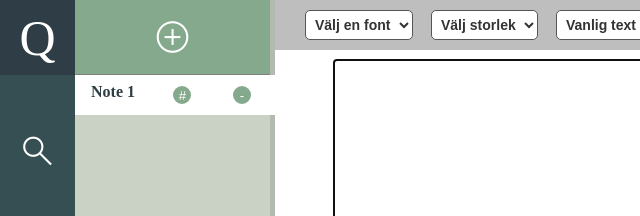
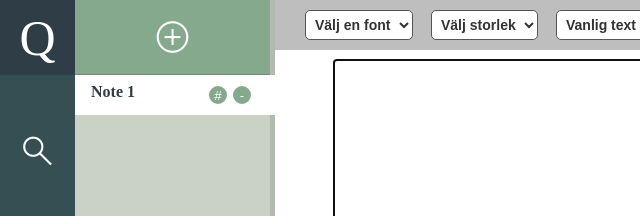
Before and after one commit to JensLnu/Qurie-anteckningsbok-team-gbg, a plain HTML site: page index.html in a window 1280 px wide. Both pictures are taken after a click on the button "add_circle". Shown: the top 216 px of the page, 0-640 px from the left. Drawn offline with nearby package versions, Linux system fonts and the light colour scheme.

Commit message:
added extra div (note-header-container) for css in sidebar, added so createHtmlElement takes 2 classes

```diff
--- a/css/tags.css
+++ b/css/tags.css
@@ -10,3 +10,22 @@
     background-color: rgb(132, 169, 140);
     transition: 0.5s;
 }
+
+.notes {
+    flex-direction: column;
+  }
+
+  .flex {
+    display: flex;
+  }
+
+  .hashtag-input {
+    /* max-width: fit-content; */
+    font-size: 0.6rem;
+    margin-right: auto;
+    /*padding: 0; */
+  }
+
+  .note-key-display {
+    margin-right: auto;
+  }
--- a/js/add-several-notes.js
+++ b/js/add-several-notes.js
@@ -44,9 +44,7 @@ function createNotesContainer(noteId) {
     const notes = document.createElement('div');
     notes.classList.add('notes');
     hithLightTargedNote(notes); // gör så att den nya noten får vit bg färg och ser targetad ut
-
-    // Knapp för att ta bort anteckning
-    const deleteBtn = createDeleteButton(noteId);
+    const noteHeaderContainer = createHtmlElem('div', null, notes, 'note-header-container', 'flex');
 
     // Visa antecknings-ID i notes
     let jsonObj = JSON.parse(localStorage.getItem(noteId)); // hämtar sparad note för att bestämma vilket namn rubriken ska ha
@@ -54,25 +52,26 @@ function createNotesContainer(noteId) {
     <div class='note-key-display' contenteditable='true' spellcheck='false' data-noteId='${noteId}'>
     ${(jsonObj === null ? `Note ${noteId}` : jsonObj.title)}
     </div>`
-    notes.innerHTML += noteKeyDisplay;
+    noteHeaderContainer.innerHTML += noteKeyDisplay;
 
-    const displayHashtagBtn = createHtmlElem('button', '#', notes, 'hashtag-btn');
+    const displayHashtagBtn = createHtmlElem('button', '#', noteHeaderContainer, 'hashtag-btn');
     //notes.appendChild(displayHashtagBtn); // borde inte behövas men de gör den tydligen
 
-    notes.appendChild(deleteBtn);
+    // Knapp för att ta bort anteckning
+    const deleteBtn = createDeleteButton(noteId, noteHeaderContainer);
+    // notes.appendChild(deleteBtn); // görs i createDeleteButton
+
     savedNotes.appendChild(notes);
 
     displayHashtagBtn.addEventListener('click', (e) => {
         // e.stopPropagation();
         addHashtag(e);
     });
-
-    return displayHashtagBtn;
 }
 
 // Funktion för att ta bort anteckning
-function createDeleteButton(noteId) {
-    const deleteBtn = createHtmlElem('button', '-', null, 'delete-btn');
+function createDeleteButton(noteId, noteHeaderContainer) {
+    const deleteBtn = createHtmlElem('button', '-', noteHeaderContainer, 'delete-btn');
     // document.createElement('button');
     // deleteBtn.classList.add('delete-btn');
     // deleteBtn.textContent = '-';
--- a/js/moduls/createHtmlElem.js
+++ b/js/moduls/createHtmlElem.js
@@ -1,8 +1,9 @@
 // skapar ett html-element med innehåll, html-classer och appendar det till ett förälder element
-export function createHtmlElem(htmlElem, content, appendTo, className1) {
+export function createHtmlElem(htmlElem, content, appendTo, className1, className2) {
     const elem = document.createElement(htmlElem);
     elem.textContent = content;
     if (className1 !== undefined) elem.classList.add(className1);
+    if (className2 !== undefined) elem.classList.add(className2);
     if (appendTo === null) return elem
     appendTo.append(elem);
     return elem
--- a/js/tags.js
+++ b/js/tags.js
@@ -21,7 +21,7 @@ import {createHtmlElem} from './moduls/createHtmlElem.js';
 
 export function addHashtag(e) {
     console.log('start addHashtag')
-    const hashtagContainer = createHtmlElem('div', '', e.target.parentElement, 'hashtag-container');
+    const hashtagContainer = createHtmlElem('div', '', e.target.parentElement.parentNode, 'hashtag-container', 'flex');
     // const hashtagContainer = document.createElement('div');
     // hashtagContainer.classList.add('hashtag-container');
     createHtmlElem('input', '', hashtagContainer, 'hashtag-input');
```
